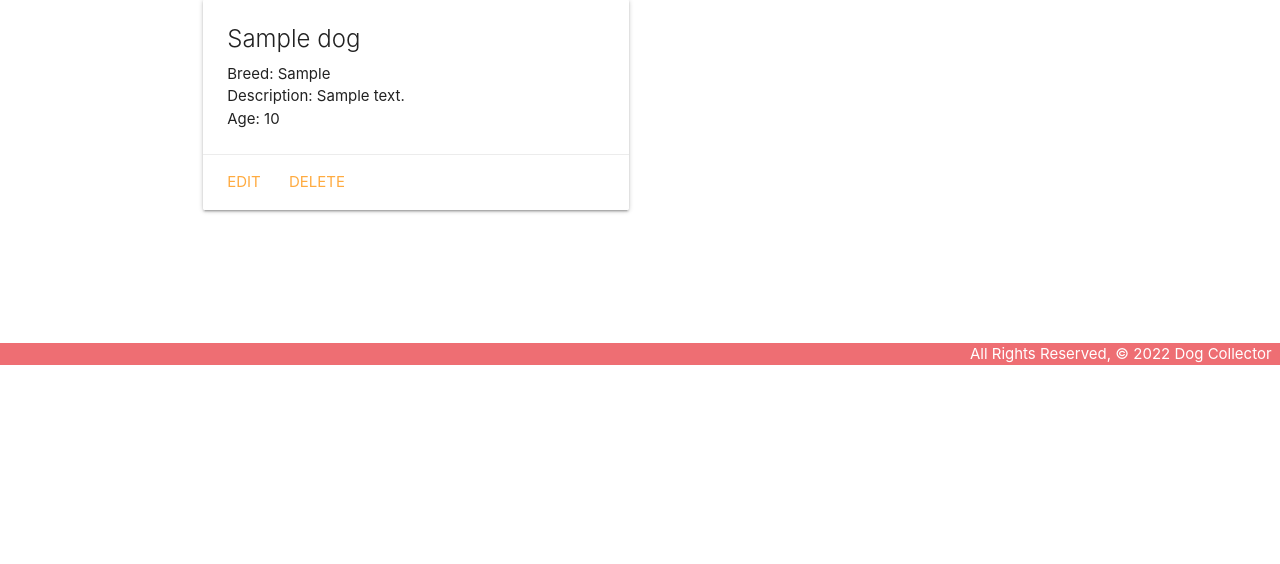
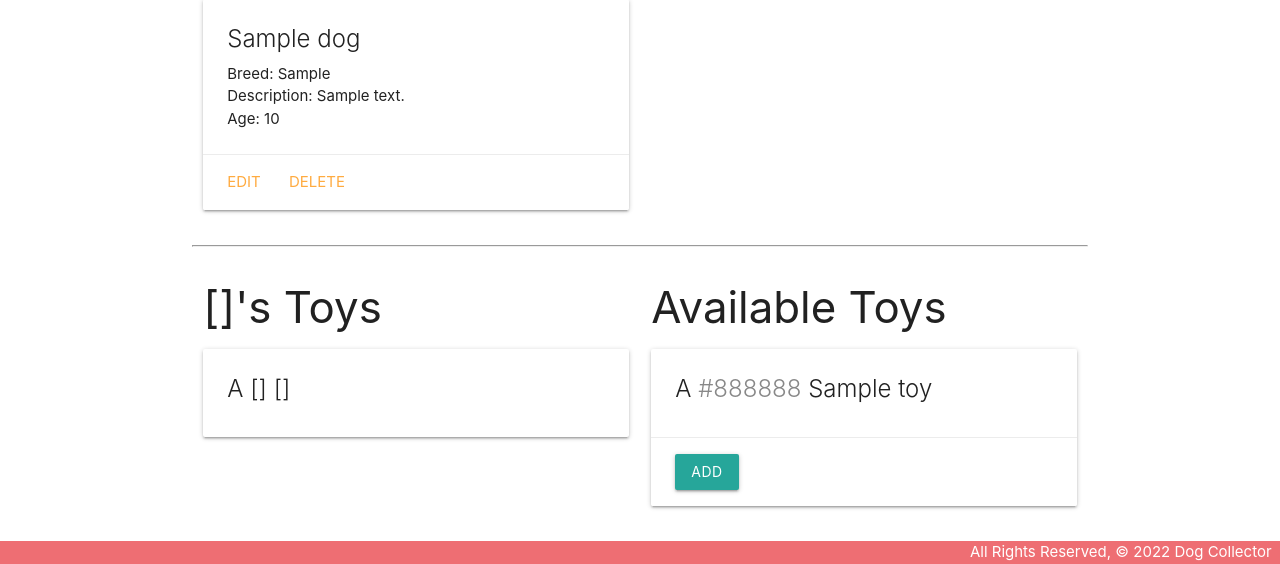
Before and after one commit to ShannaSmith/dog-collector, a Django app: template dogcollector/main_app/templates/dogs/detail.html in a window 1280 px wide. Shown: the part 435-999 px from the top of the page. Before the commit the page ends 800 px from the top, so only its background shows below. Run offline with Django 4.2, Linux system fonts and the light colour scheme; tables that the repository leaves empty hold one stand-in row (values such as "Sample post"); the template is opened without the code that fills it: values that come from a table or form of the project are taken from there, most other values are stand-ins (such as "Sample title", 1, 10 or a date in 2020).

Commit message:
add toy to dog detail page

```diff
--- a/dogcollector/main_app/admin.py
+++ b/dogcollector/main_app/admin.py
@@ -1,5 +1,5 @@
 from django.contrib import admin
-from .models import Dog, Exercise
+from .models import Dog, Exercise, Toy
 # Register  models here.
 admin.site.register(Dog) #allow crud updates for our dog table in our admin app
 admin.site.register(Exercise)
--- a/dogcollector/main_app/templates/dogs/detail.html
+++ b/dogcollector/main_app/templates/dogs/detail.html
@@ -44,6 +44,50 @@
     </table>
   </div>
 </div>
+<!-- This is all new markup to be added just above the <script> tag -->
+	<hr>
+	<div class="row">
+	  <div class="col s6">
+		<h3>{{ cat.name }}'s Toys</h3>
+		{% if cat.toys.count %}
+		  {% for toy in cat.toys.all %}
+			<div class="card">
+			  <div class="card-content">
+				<span class="card-title">
+				  A <span style="color: {{ toy.color }}">{{ toy.color }}</span> {{ toy.name }}
+				</span>
+			  </div>
+			</div>
+		  {% endfor %}
+		{% else %}
+		  <h5>No Toys :(</h5>
+		{% endif %}
+	  </div>
+	  <!-- Available toys will come after this line -->
+  <div class="col s6">
+    <h3>Available Toys</h3>
+    {% if toys.count %}
+      {% for toy in toys.all %}
+        <div class="card">
+          <div class="card-content">
+            <span class="card-title">
+              A <span style="color: {{ toy.color }}">{{ toy.color }}</span> {{ toy.name }}
+            </span>
+          </div>
+          <div class="card-action">
+            <form action="{% url 'assoc_toy' cat.id toy.id %}" method="post">
+              {% csrf_token %}
+              <button type="submit" class="btn">Add</button>
+            </form>
+          </div>
+        </div>
+      {% endfor %}
+    {% else %}
+      <h5>{{cat.name}} Already Has All Toys Available</h5>
+    {% endif %}
+  </div>
+	</div>
+
 <script>
   const dateEl = document.getElementById('id_date');
   M.Datepicker.init(dateEl, {
```
Also changed, not shown: dogcollector/main_app/migrations/0003_toy_alter_exercise_date_alter_exercise_outting_and_more.py (added).
